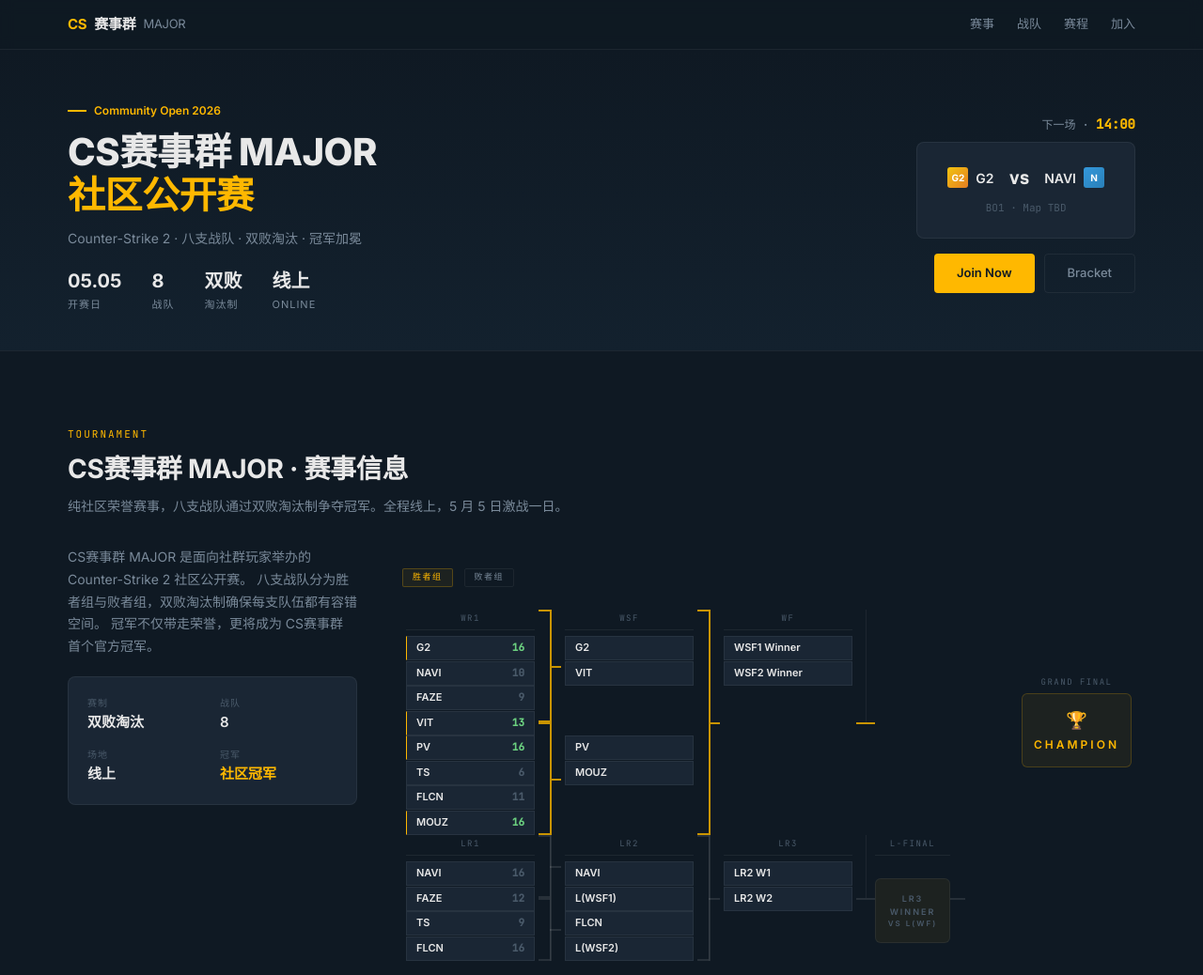
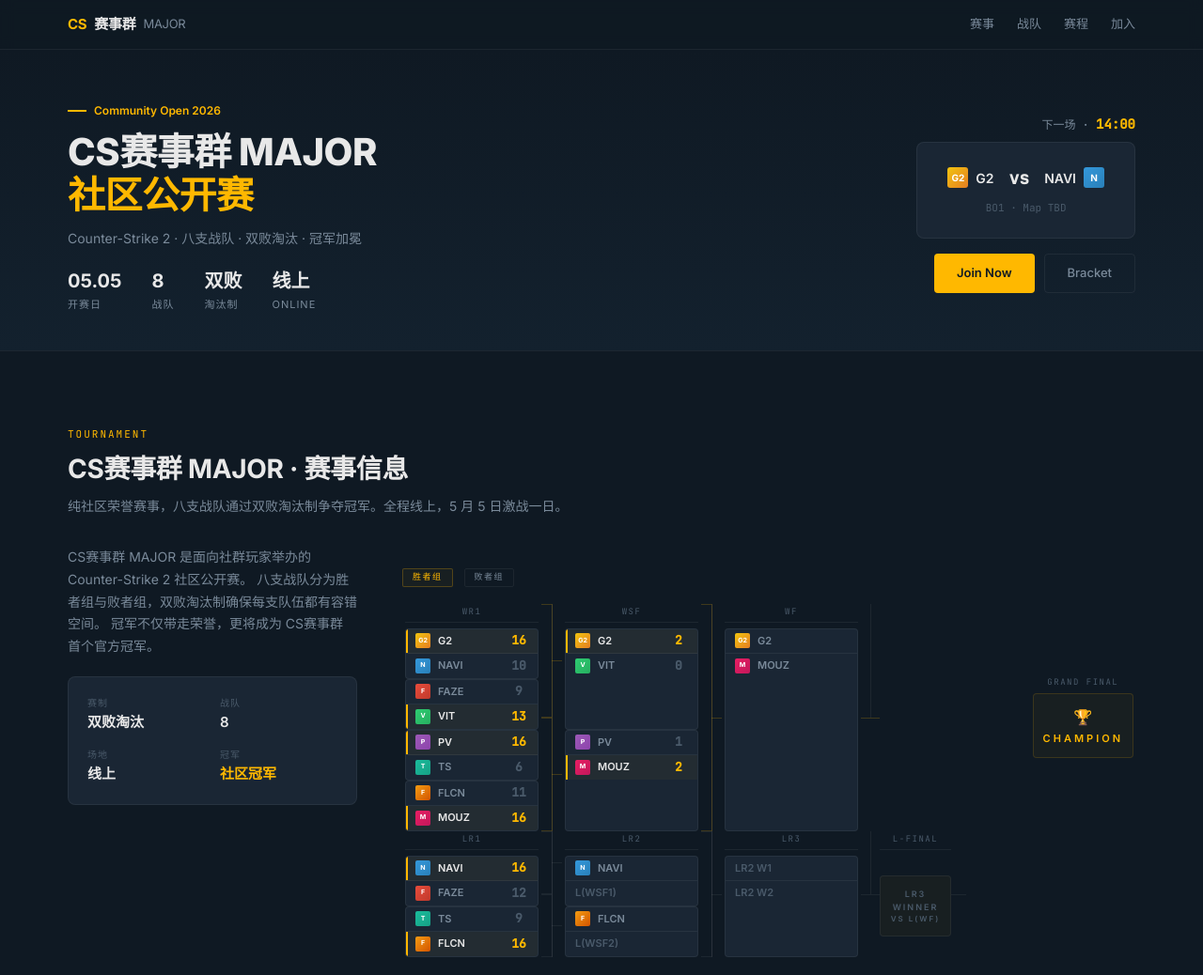
Before and after one commit to fangrui114514/cs-major-landing, a plain HTML site: page index.html in a window 1280 px wide. Shown: the top 1038 px of the page at 94% size. Drawn offline with Linux system fonts and the light colour scheme.

Commit message:
HLTV风格对阵表：队标+黄色胜者高亮+卡片式对阵框

```diff
--- a/index.html
+++ b/index.html
@@ -320,11 +320,11 @@
   font-weight: 600;
 }
 
-/* ───── 对阵表 ───── */
+/* ───── HLTV 风格对阵表 ───── */
 .bracket-section { margin-top: 24px; }
 .bracket-wrap {
   overflow-x: auto;
-  padding: 8px 0 12px;
+  padding: 4px 0 12px;
   -webkit-overflow-scrolling: touch;
 }
 .bracket-flow {
@@ -342,11 +342,13 @@
   display: flex;
   align-items: center;
   justify-content: center;
-  padding: 0 4px 0 2px;
+  padding: 0 2px 0 0;
 }
+
+/* bracket columns */
 .b-col { display: flex; flex-direction: column; flex-shrink: 0; position: relative; }
-.b-col-matches { width: 145px; padding: 0 4px; }
-.b-col-conn { width: 24px; position: relative; }
+.b-col-matches { width: 148px; padding: 0 3px; }
+.b-col-conn { width: 22px; position: relative; }
 .b-col-label {
   font-family: 'JetBrains Mono', monospace;
   font-size: 9px;
@@ -354,78 +356,123 @@
   text-transform: uppercase;
   color: var(--text-muted);
   text-align: center;
-  padding-bottom: 4px;
+  padding-bottom: 3px;
   border-bottom: 1px solid var(--border);
   flex-shrink: 0;
-  height: 22px;
+  height: 20px;
   display: flex;
   align-items: flex-end;
   justify-content: center;
   margin-bottom: 6px;
 }
+
+/* HLTV style match card */
+.b-match {
+  background: var(--bg-card);
+  border: 1px solid var(--border);
+  border-radius: var(--radius);
+  overflow: hidden;
+  transition: background 0.12s;
+  cursor: default;
+}
+.b-match:hover { background: var(--bg-hover); }
 .b-team {
   display: flex;
   align-items: center;
-  justify-content: space-between;
+  gap: 8px;
   padding: 4px 10px;
-  background: var(--bg-card);
   font-size: 11px;
   font-weight: 600;
   height: 26px;
-  border-left: 2px solid transparent;
   transition: background 0.12s;
   white-space: nowrap;
-  border: 1px solid var(--border);
+  position: relative;
 }
-.b-match:hover .b-team { background: var(--bg-hover); }
-.b-match .b-team:first-child { margin-bottom: 1px; }
+.b-team:first-child { border-bottom: 1px solid var(--border); }
+.b-team .b-logo {
+  width: 16px; height: 16px;
+  border-radius: 2px;
+  display: inline-flex;
+  align-items: center;
+  justify-content: center;
+  font-size: 7px;
+  font-weight: 700;
+  color: #fff;
+  flex-shrink: 0;
+}
+.b-team .b-name { flex: 1; color: var(--text-dim); }
 .b-team .b-score {
   font-family: 'JetBrains Mono', monospace;
-  font-size: 11px;
+  font-size: 13px;
+  font-weight: 700;
+  min-width: 20px;
+  text-align: center;
   color: var(--text-muted);
 }
-.b-team.win-b { border-left-color: var(--yellow); }
-.b-team.win-b .b-score { color: var(--green); font-weight: 700; }
+.b-team.win-b { background: rgba(255,184,0,0.04); }
+.b-team.win-b::before {
+  content: '';
+  position: absolute;
+  left: 0; top: 0; bottom: 0;
+  width: 2px;
+  background: var(--yellow);
+}
+.b-team.win-b .b-name { color: var(--text); }
+.b-team.win-b .b-score { color: var(--yellow); }
 
-/* champion */
+/* match placeholder */
+.b-match-placeholder {
+  height: 26px;
+  display: flex;
+  align-items: center;
+  justify-content: center;
+  font-size: 9px;
+  color: var(--text-muted);
+  border: 1px dashed var(--border);
+  border-radius: var(--radius);
+  background: rgba(255,255,255,0.015);
+}
+
+/* champion card */
 .b-champion {
   display: flex;
   flex-direction: column;
   align-items: center;
   justify-content: center;
-  background: rgba(255,184,0,0.06);
-  border: 1px solid rgba(255,184,0,0.2);
-  border-radius: 6px;
-  padding: 14px 12px;
+  background: rgba(255,184,0,0.04);
+  border: 1px solid rgba(255,184,0,0.15);
+  border-radius: var(--radius);
+  padding: 12px 10px;
   text-align: center;
-  min-width: 80px;
+  min-width: 72px;
 }
-.b-champion .icon { font-size: 18px; margin-bottom: 4px; }
+.b-champion .icon { font-size: 16px; margin-bottom: 3px; }
 .b-champion .label {
   font-family: 'Inter', sans-serif;
   font-size: 9px;
   text-transform: uppercase;
   letter-spacing: 2px;
   font-weight: 600;
+  color: var(--text-muted);
 }
-.b-champion .label.win { color: var(--yellow); font-size: 12px; letter-spacing: 3px; }
+.b-champion .label.win { color: var(--yellow); font-size: 11px; letter-spacing: 3px; }
 
-/* connector lines */
+/* connector lines - thinner, subtler */
 .conn-spine { position:absolute;left:50%;top:0;bottom:0;width:1px;background:var(--border);pointer-events:none; }
 .conn-group { position:relative; }
-.conn-in { position:absolute;left:0;width:50%;height:2px;background:var(--yellow-dim); }
+.conn-in { position:absolute;left:0;width:50%;height:1px;background:rgba(255,184,0,0.2); }
 .conn-in.top { top:0; }
 .conn-in.bot { bottom:0; }
-.conn-in.pink { background: rgba(255,255,255,0.1); }
-.conn-v { position:absolute;left:50%;width:2px;background:var(--yellow-dim); }
+.conn-in.pink { background:rgba(255,255,255,0.06); }
+.conn-v { position:absolute;left:50%;width:1px;background:rgba(255,184,0,0.2); }
 .conn-v.merge-dn { top:0;bottom:50%; }
 .conn-v.merge-up { top:50%;bottom:0; }
-.conn-v.pink { background: rgba(255,255,255,0.1); }
-.conn-out { position:absolute;right:0;width:50%;height:2px;background:var(--yellow-dim);top:50%; }
-.conn-out.pink { background: rgba(255,255,255,0.1); }
-.conn-left { position:absolute;left:0;width:100%;height:2px;top:50%;background:rgba(255,255,255,0.1); }
+.conn-v.pink { background:rgba(255,255,255,0.06); }
+.conn-out { position:absolute;right:0;width:50%;height:1px;background:rgba(255,184,0,0.2);top:50%; }
+.conn-out.pink { background:rgba(255,255,255,0.06); }
+.conn-left { position:absolute;left:0;width:100%;height:1px;top:50%;background:rgba(255,255,255,0.06); }
 
-.bracket-header { display:flex;align-items:center;gap:12px;margin-bottom:16px; }
+.bracket-header { display:flex;align-items:center;gap:12px;margin-bottom:14px; }
 .bracket-tag {
   font-family:'JetBrains Mono',monospace;
   font-size:9px;letter-spacing:1.5px;
@@ -433,7 +480,7 @@
   padding:2px 10px;
   border-radius:2px;
 }
-.bracket-tag.win { color:var(--yellow); border:1px solid rgba(255,184,0,0.25); background:rgba(255,184,0,0.06); }
+.bracket-tag.win { color:var(--yellow); border:1px solid rgba(255,184,0,0.25); background:rgba(255,184,0,0.04); }
 .bracket-tag.lose { color:var(--text-dim); border:1px solid var(--border); }
 
 /* ───── 战队列表 ───── */
@@ -655,20 +702,20 @@
               <div class="b-col b-col-matches">
                 <div class="b-col-label">WR1</div>
                 <div class="b-match" style="flex:1;">
-                  <div class="b-team win-b"><span>G2</span><span class="b-score">16</span></div>
-                  <div class="b-team"><span>NAVI</span><span class="b-score">10</span></div>
+                  <div class="b-team win-b"><span class="b-logo" style="background:linear-gradient(135deg,#F1C40F,#E67E22);">G2</span><span class="b-name">G2</span><span class="b-score">16</span></div>
+                  <div class="b-team"><span class="b-logo" style="background:linear-gradient(135deg,#3498DB,#2980B9);">N</span><span class="b-name">NAVI</span><span class="b-score">10</span></div>
                 </div>
                 <div class="b-match" style="flex:1;">
-                  <div class="b-team"><span>FAZE</span><span class="b-score">9</span></div>
-                  <div class="b-team win-b"><span>VIT</span><span class="b-score">13</span></div>
+                  <div class="b-team"><span class="b-logo" style="background:linear-gradient(135deg,#E74C3C,#C0392B);">F</span><span class="b-name">FAZE</span><span class="b-score">9</span></div>
+                  <div class="b-team win-b"><span class="b-logo" style="background:linear-gradient(135deg,#2ECC71,#27AE60);">V</span><span class="b-name">VIT</span><span class="b-score">13</span></div>
                 </div>
                 <div class="b-match" style="flex:1;">
-                  <div class="b-team win-b"><span>PV</span><span class="b-score">16</span></div>
-                  <div class="b-team"><span>TS</span><span class="b-score">6</span></div>
+                  <div class="b-team win-b"><span class="b-logo" style="background:linear-gradient(135deg,#9B59B6,#8E44AD);">P</span><span class="b-name">PV</span><span class="b-score">16</span></div>
+                  <div class="b-team"><span class="b-logo" style="background:linear-gradient(135deg,#1ABC9C,#16A085);">T</span><span class="b-name">TS</span><span class="b-score">6</span></div>
                 </div>
                 <div class="b-match" style="flex:1;">
-                  <div class="b-team"><span>FLCN</span><span class="b-score">11</span></div>
-                  <div class="b-team win-b"><span>MOUZ</span><span class="b-score">16</span></div>
+                  <div class="b-team"><span class="b-logo" style="background:linear-gradient(135deg,#F39C12,#D35400);">F</span><span class="b-name">FLCN</span><span class="b-score">11</span></div>
+                  <div class="b-team win-b"><span class="b-logo" style="background:linear-gradient(135deg,#E91E63,#C2185B);">M</span><span class="b-name">MOUZ</span><span class="b-score">16</span></div>
                 </div>
               </div>
               <div class="b-col b-col-conn">
@@ -678,8 +725,14 @@
               </div>
               <div class="b-col b-col-matches">
                 <div class="b-col-label">WSF</div>
-                <div class="b-match" style="flex:2;"><div class="b-team"><span>G2</span></div><div class="b-team"><span>VIT</span></div></div>
-                <div class="b-match" style="flex:2;"><div class="b-team"><span>PV</span></div><div class="b-team"><span>MOUZ</span></div></div>
+                <div class="b-match" style="flex:2;">
+                  <div class="b-team win-b"><span class="b-logo" style="background:linear-gradient(135deg,#F1C40F,#E67E22);">G2</span><span class="b-name">G2</span><span class="b-score">2</span></div>
+                  <div class="b-team"><span class="b-logo" style="background:linear-gradient(135deg,#2ECC71,#27AE60);">V</span><span class="b-name">VIT</span><span class="b-score">0</span></div>
+                </div>
+                <div class="b-match" style="flex:2;">
+                  <div class="b-team"><span class="b-logo" style="background:linear-gradient(135deg,#9B59B6,#8E44AD);">P</span><span class="b-name">PV</span><span class="b-score">1</span></div>
+                  <div class="b-team win-b"><span class="b-logo" style="background:linear-gradient(135deg,#E91E63,#C2185B);">M</span><span class="b-name">MOUZ</span><span class="b-score">2</span></div>
+                </div>
               </div>
               <div class="b-col b-col-conn">
                 <div class="conn-spine"></div>
@@ -687,19 +740,28 @@
               </div>
               <div class="b-col b-col-matches">
                 <div class="b-col-label">WF</div>
-                <div class="b-match" style="flex:4;"><div class="b-team"><span>WSF1 Winner</span></div><div class="b-team"><span>WSF2 Winner</span></div></div>
+                <div class="b-match" style="flex:4;">
+                  <div class="b-team"><span class="b-logo" style="background:linear-gradient(135deg,#F1C40F,#E67E22);">G2</span><span class="b-name">G2</span></div>
+                  <div class="b-team"><span class="b-logo" style="background:linear-gradient(135deg,#E91E63,#C2185B);">M</span><span class="b-name">MOUZ</span></div>
+                </div>
               </div>
               <div class="b-col b-col-conn" style="width:20px;">
                 <div class="conn-spine" style="height:50%;"></div>
-                <div class="conn-group" style="flex:4;"><div class="conn-out" style="position:absolute;left:0;right:0;width:auto;top:50%;height:2px;background:var(--yellow-dim);"></div></div>
+                <div class="conn-group" style="flex:4;"><div class="conn-out" style="position:absolute;left:0;right:0;width:auto;top:50%;height:1px;background:rgba(255,184,0,0.2);"></div></div>
               </div>
             </div>
             <!-- LOSERS -->
             <div class="bracket-row lose">
               <div class="b-col b-col-matches">
                 <div class="b-col-label" style="color:var(--text-muted);">LR1</div>
-                <div class="b-match" style="flex:2;"><div class="b-team"><span>NAVI</span><span class="b-score">16</span></div><div class="b-team"><span class="lose">FAZE</span><span class="b-score">12</span></div></div>
-                <div class="b-match" style="flex:2;"><div class="b-team"><span>TS</span><span class="b-score">9</span></div><div class="b-team"><span>FLCN</span><span class="b-score">16</span></div></div>
+                <div class="b-match" style="flex:2;">
+                  <div class="b-team win-b"><span class="b-logo" style="background:linear-gradient(135deg,#3498DB,#2980B9);">N</span><span class="b-name">NAVI</span><span class="b-score">16</span></div>
+                  <div class="b-team"><span class="b-logo" style="background:linear-gradient(135deg,#E74C3C,#C0392B);">F</span><span class="b-name">FAZE</span><span class="b-score">12</span></div>
+                </div>
+                <div class="b-match" style="flex:2;">
+                  <div class="b-team"><span class="b-logo" style="background:linear-gradient(135deg,#1ABC9C,#16A085);">T</span><span class="b-name">TS</span><span class="b-score">9</span></div>
+                  <div class="b-team win-b"><span class="b-logo" style="background:linear-gradient(135deg,#F39C12,#D35400);">F</span><span class="b-name">FLCN</span><span class="b-score">16</span></div>
+                </div>
               </div>
               <div class="b-col b-col-conn">
                 <div class="conn-spine"></div>
@@ -708,8 +770,14 @@
               </div>
               <div class="b-col b-col-matches">
                 <div class="b-col-label" style="color:var(--text-muted);">LR2</div>
-                <div class="b-match" style="flex:2;"><div class="b-team"><span>NAVI</span></div><div class="b-team"><span>L(WSF1)</span></div></div>
-                <div class="b-match" style="flex:2;"><div class="b-team"><span>FLCN</span></div><div class="b-team"><span>L(WSF2)</span></div></div>
+                <div class="b-match" style="flex:2;">
+                  <div class="b-team"><span class="b-logo" style="background:linear-gradient(135deg,#3498DB,#2980B9);">N</span><span class="b-name">NAVI</span></div>
+                  <div class="b-team"><span class="b-logo" style="display:none;"></span><span class="b-name" style="color:var(--text-muted);">L(WSF1)</span></div>
+                </div>
+                <div class="b-match" style="flex:2;">
+                  <div class="b-team"><span class="b-logo" style="background:linear-gradient(135deg,#F39C12,#D35400);">F</span><span class="b-name">FLCN</span></div>
+                  <div class="b-team"><span class="b-logo" style="display:none;"></span><span class="b-name" style="color:var(--text-muted);">L(WSF2)</span></div>
+                </div>
               </div>
               <div class="b-col b-col-conn">
                 <div class="conn-spine"></div>
@@ -717,18 +785,21 @@
               </div>
               <div class="b-col b-col-matches">
                 <div class="b-col-label" style="color:var(--text-muted);">LR3</div>
-                <div class="b-match" style="flex:4;"><div class="b-team"><span>LR2 W1</span></div><div class="b-team"><span>LR2 W2</span></div></div>
+                <div class="b-match" style="flex:4;">
+                  <div class="b-team"><span class="b-logo" style="display:none;"></span><span class="b-name" style="color:var(--text-muted);">LR2 W1</span></div>
+                  <div class="b-team"><span class="b-logo" style="display:none;"></span><span class="b-name" style="color:var(--text-muted);">LR2 W2</span></div>
+                </div>
               </div>
               <div class="b-col b-col-conn" style="width:20px;">
                 <div class="conn-spine" style="height:50%;"></div>
-                <div class="conn-group" style="flex:4;"><div class="conn-out pink" style="position:absolute;left:0;right:0;width:auto;top:50%;height:2px;"></div></div>
+                <div class="conn-group" style="flex:4;"><div class="conn-out pink" style="position:absolute;left:0;right:0;width:auto;top:50%;height:1px;"></div></div>
               </div>
-              <div class="b-col" style="width:80px;">
+              <div class="b-col" style="width:76px;">
                 <div class="b-col-label" style="color:var(--text-muted);">L-Final</div>
                 <div style="flex:4;display:flex;flex-direction:column;align-items:center;justify-content:center;">
                   <div class="b-champion" style="border-color:var(--border);">
-                    <div class="label" style="font-size:9px;color:var(--text-muted);">LR3 Winner</div>
-                    <div class="label" style="font-size:8px;color:var(--text-muted);">vs L(WF)</div>
+                    <div class="label">LR3 Winner</div>
+                    <div class="label" style="font-size:8px;">vs L(WF)</div>
                   </div>
                 </div>
               </div>
```
